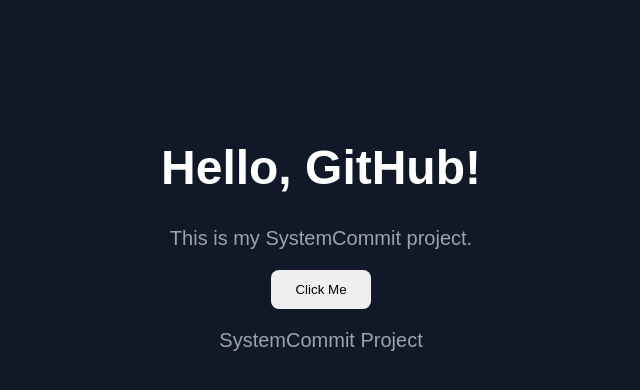
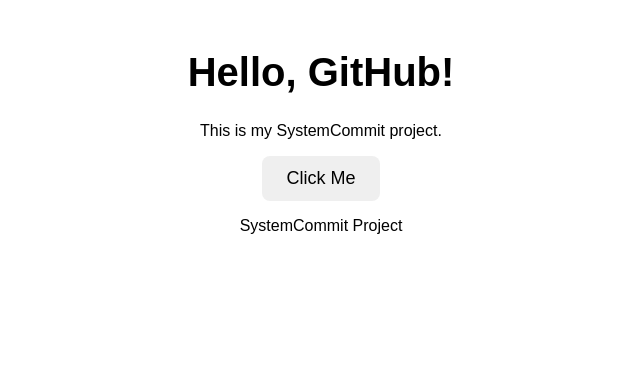
Before and after one commit to jocieneruthcinco-tech/SystemCommit, a plain HTML site: page index.html in a window 1280 px wide. Shown: the whole page, without its empty margins (319-959 px from the left). Drawn offline with Linux system fonts and the light colour scheme.

Commit message:
Improve button design

```diff
--- a/style.css
+++ b/style.css
@@ -1,31 +1,21 @@
 body {
     font-family: Arial, sans-serif;
-    background: #111827;
-    color: white;
     text-align: center;
-    padding-top: 100px;
+    margin-top: 50px;
 }
 
 h1 {
-    font-size: 48px;
-}
-
-p {
-    font-size: 20px;
-    color: #9ca3af;
+    font-size: 40px;
 }
 
 button {
     padding: 12px 24px;
+    font-size: 18px;
+    cursor: pointer;
+    border-radius: 8px;
     border: none;
-    border-radius: 8px;
-    cursor: pointer;
 }
 
 button:hover {
     transform: scale(1.05);
 }
-
-button {
-    transition: 0.2s;
-}
```
